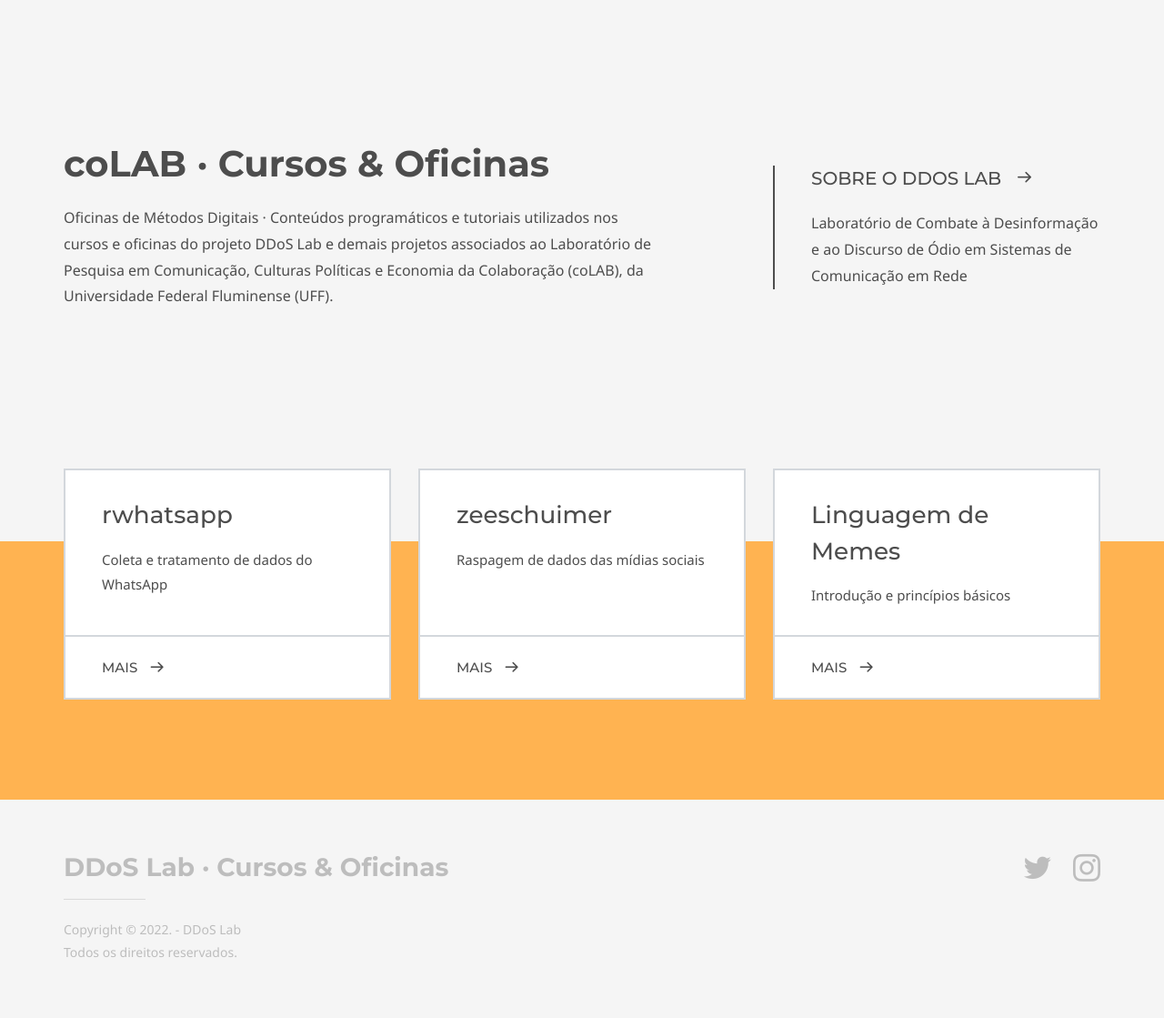
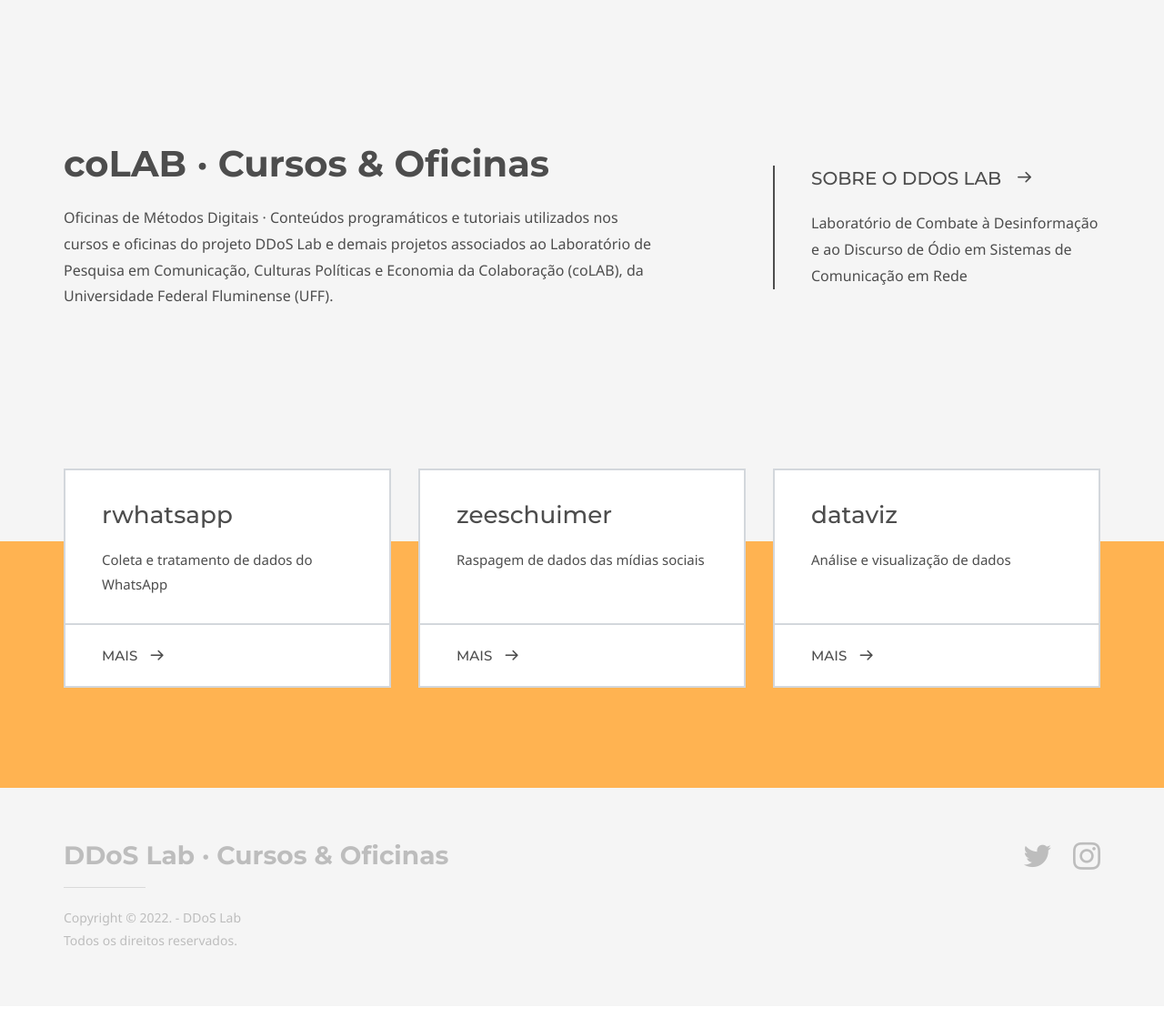
Before and after one commit to coLAB-UFF/docs, a Jekyll site: the page built from index.md, in a window 1280 px wide. Shown: the whole page at 91% size. Built offline with Jekyll 4.4.1, drawn with Linux system fonts in a browser that asks for light colours; some web fonts are replaced.

Commit message:
Update index.md

```diff
--- a/index.md
+++ b/index.md
@@ -24,9 +24,9 @@
       excerpt: Raspagem de dados das mídias sociais
       cta: Mais
       url: '/zeeschuimer'
-    - title: Linguagem de Memes
-      excerpt: Introdução e princípios básicos
+    - title: dataviz
+      excerpt: Análise e visualização de dados
       cta: Mais
-      url: '#'
+      url: '/dataviz'
 
 ---
```
